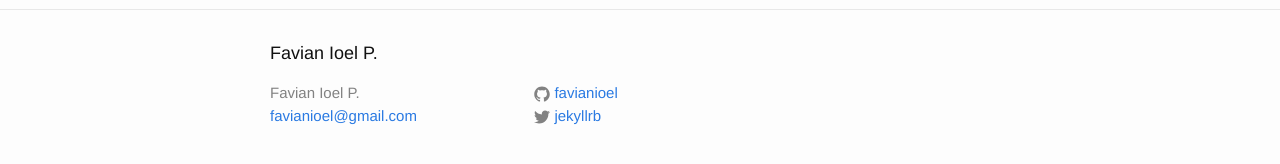
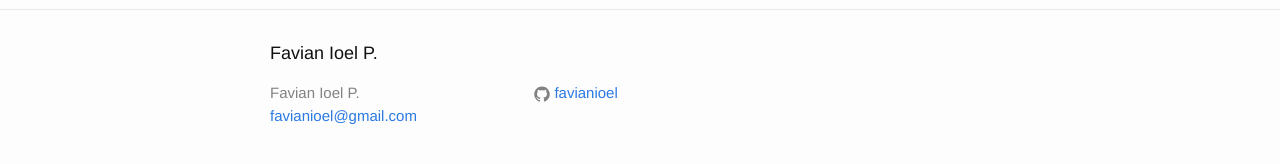
Before and after one commit to favianioel/favianioel.github.io, a Jekyll site: the page built from about.md, in a window 1280 px wide. Shown: the part 341-505 px from the top of the page. Built offline with Jekyll 4.4.1, drawn with Linux system fonts in a browser that asks for light colours.

Commit message:
Update _config.yml

```diff
--- a/_config.yml
+++ b/_config.yml
@@ -11,7 +11,6 @@ email: favianioel@gmail.com
 description: > # this means to ignore newlines until "baseurl:"
 baseurl: "" # the subpath of your site, e.g. /blog
 url: "http://favianioel.github.io" # the base hostname & protocol for your site
-twitter_username: jekyllrb
 github_username:  favianioel
 
 # Build settings
```
